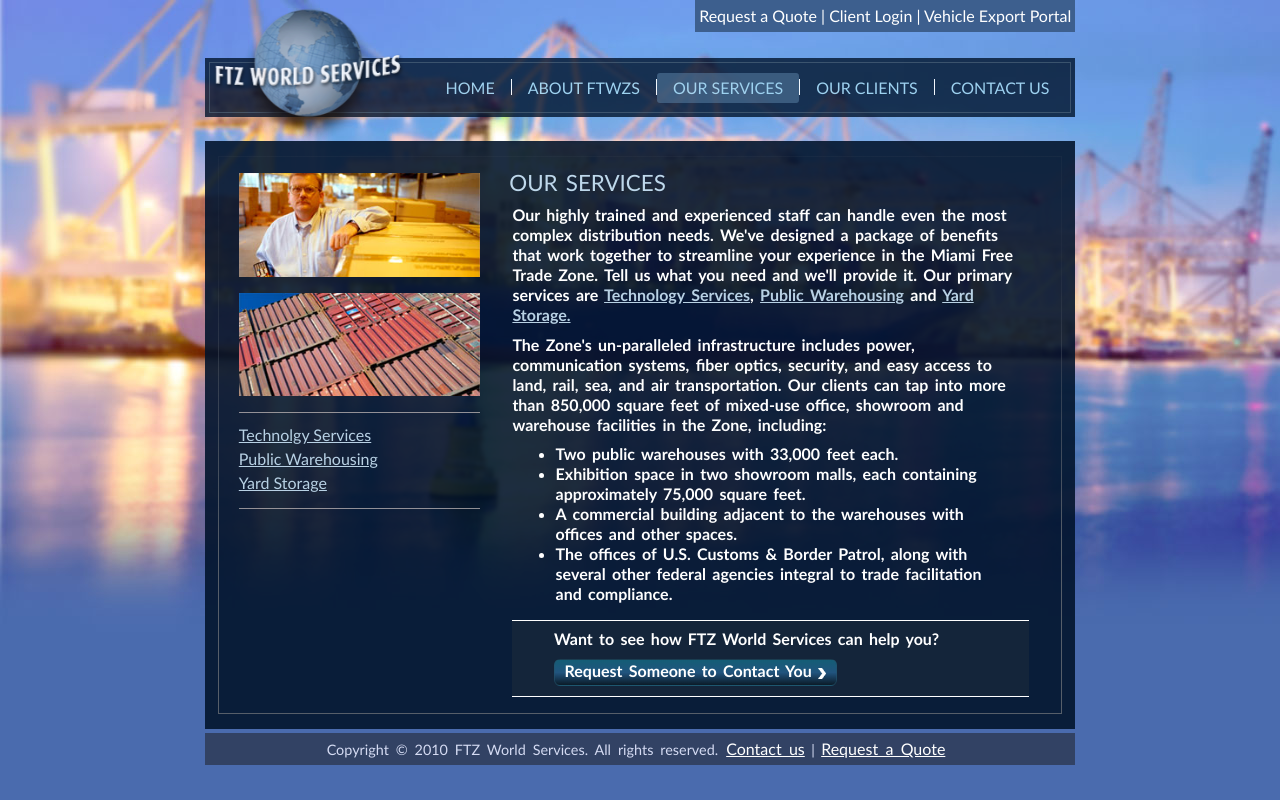
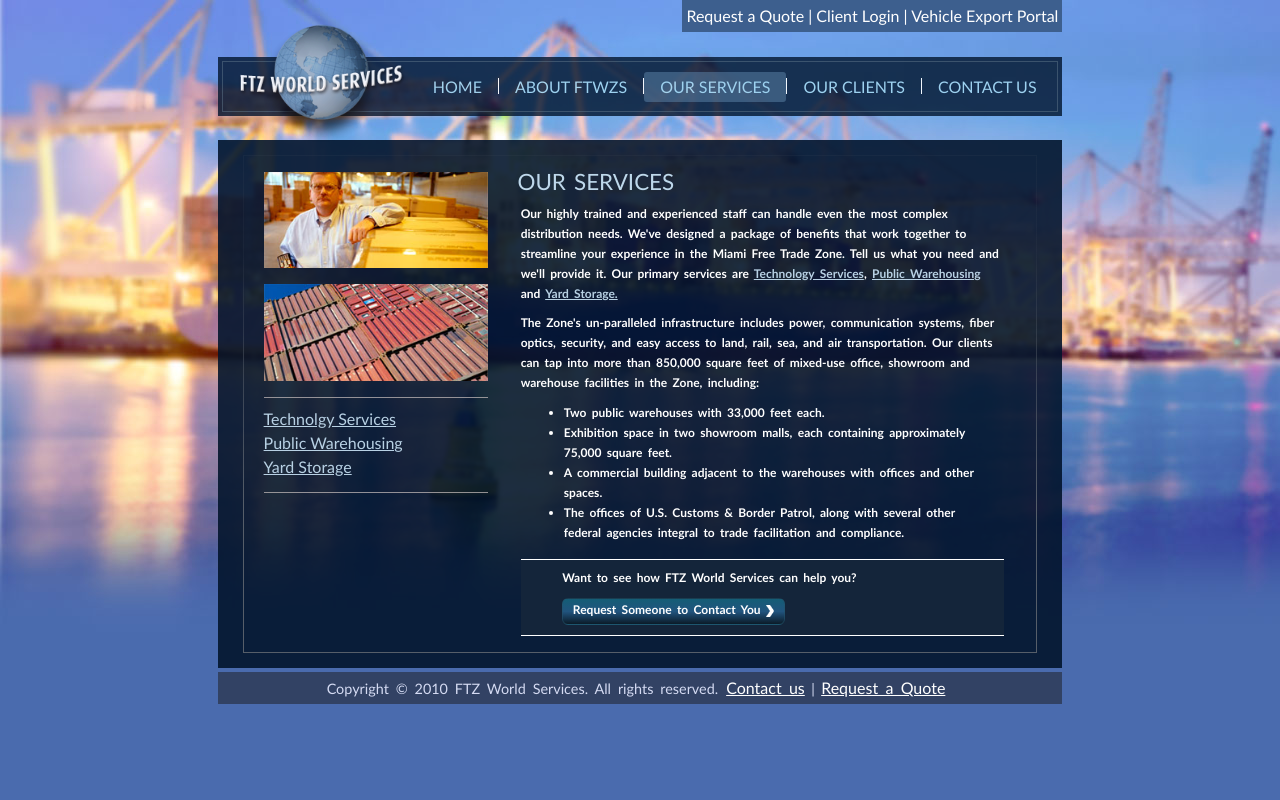
Before and after one commit to zedan101/Task-2-, a plain HTML site: page services.html in a window 1280 px wide. Drawn offline with nearby package versions, Linux system fonts and the light colour scheme.

Commit message:
Add files via upload

```diff
--- a/services.css
+++ b/services.css
@@ -7,10 +7,16 @@ body{
 
 }
 
-.main-website{
-    margin: 0% 16%;
+.vertical{
+    display: none;
+}
 
+.container-fluid{
+   padding: 0px 17%;
+   margin: 0px;
+   margin-right: 0px;
 }
+
 
 header{
     overflow: auto;
@@ -50,7 +56,7 @@ header a{
 .logo{
     width: 15%;
     height:auto;
-    top:1%;
+    top:3%;
 }
 
 .nav-tabs{
@@ -88,7 +94,10 @@ header a{
     height:0.8rem;
     margin-top:1%;
 }
-
+.row{
+    padding: 0%;
+    margin: 0%;
+}
 .services{
     background-color:rgba(2, 20, 43, 0.889);
     padding: 15px 25px;
@@ -200,11 +209,8 @@ footer{
 
 @media screen and (min-width: 1080px){
     .logo{
-        width: 15%;
-        height: auto;
-        top:1%
+        top:3%
     }
-
     .separator{
         margin-top:0.8%;
         height: 1rem;
@@ -218,8 +224,11 @@ footer{
         font-size: 100%;
     }
 
-    .our-services-content{
-        font-size: 100%;
+    .banner-text{
+        font-size: 250%;
+    }
+    .main-text{
+        font-size: 1.1rem;
     }
     .footer>*{
         font-size: 0.9rem;
@@ -228,8 +237,14 @@ footer{
         font-size: 1rem;
     }
 }
+@media screen and (max-width:977px) {
+    .logo{
 
-@media screen and (max-width:779px) {
+        top: 2%;
+    }
+}
+
+@media screen and (max-width:879px) {
     .logo{
         display: none;
     }
@@ -241,3 +256,15 @@ footer{
     }
 
 }
+
+@media screen and (max-width:550px) {
+    .logo{
+        display: none;
+    }
+   .horizontal{
+    display: none;
+   }
+   .vertical{
+    display: inline-block;
+   }
+}
--- a/services.html
+++ b/services.html
@@ -11,23 +11,30 @@
         <link rel="stylesheet" href="./services.css">
     </head>
     <body>
-        <section class="main-website">
+        <section class="container-fluid">
             <header>
                 <section><a href="">Request a Quote</a> | <a href="">Client Login</a> | <a href="">Vehicle Export Portal</a></section>
             </header>
-            <nav class="nav-bar px-1 py-1">
+            <nav class="nav-bar px-1 py-1 row">
                 <img src="Images/logo.png" alt="logo" class="logo position-absolute mx-1">
                 <div class="nav-tab-container">
-                    <ul class="nav-tabs list-group list-group-horizontal justify-content-end px-1">
+                    <ul class="horizontal nav-tabs list-group list-group-horizontal justify-content-end px-1">
                         <li class="nav-lists list-item d-inline-flex list-group-item p-0"><a href="index.html" >HOME</a></li><span class="separator"></span>
                         <li class="nav-lists list-item d-inline-flex list-group-item p-0"><a href="#">ABOUT FTWZS</a></li><span class="separator"></span>
                         <li class="nav-lists list-item d-inline-flex list-group-item p-0"><a href="services.html" class="active">OUR SERVICES</a></li><span class="separator"></span>
                         <li class="nav-lists list-item d-inline-flex list-group-item p-0"><a href="#">OUR CLIENTS</a></li><span class="separator"></span>
                         <li class="nav-lists list-item d-inline-flex list-group-item p-0"><a href="#">CONTACT US</a></li>
                     </ul>
+                    <ul class="vertical nav-tabs list-group list-group-vertical justify-content-end px-1">
+                        <li class="nav-lists list-item d-inline-flex list-group-item p-0"><a href="index.html" class="active" >HOME</a></li><span class="separator"></span>
+                        <li class="nav-lists list-item d-inline-flex list-group-item p-0"><a href="#">ABOUT FTWZS</a></li><span class="separator"></span>
+                        <li class="nav-lists list-item d-inline-flex list-group-item p-0"><a href="services.html">OUR SERVICES</a></li><span class="separator"></span>
+                        <li class="nav-lists list-item d-inline-flex list-group-item p-0"><a href="#">OUR CLIENTS</a></li><span class="separator"></span>
+                        <li class="nav-lists list-item d-inline-flex list-group-item p-0"><a href="#">CONTACT US</a></li>
+                    </ul>
                 </div>
             </nav>
-            <main class="services  mt-4">
+            <main class="services  mt-4 row">
                 <div class="row services-container">
                     <div class="img-content col-lg-4 pt-2">
                         <img src="images/casestudies_industries-column1.jpg" alt="services" class="image px-2 py-2">
@@ -56,7 +63,7 @@
                 </div>
             </main>
 
-            <footer class="mt-1">
+            <footer class="mt-1 row">
                 <div class="footer d-flex justify-content-center p-1">
                     <p class="footer-text">Copyright © 2010 FTZ World Services. All rights reserved.</p>
                     <ul class="footer-ul d-flex px-2 ">
```
